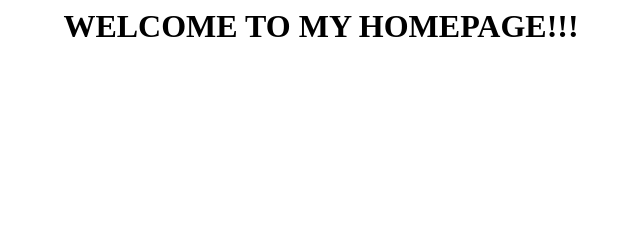
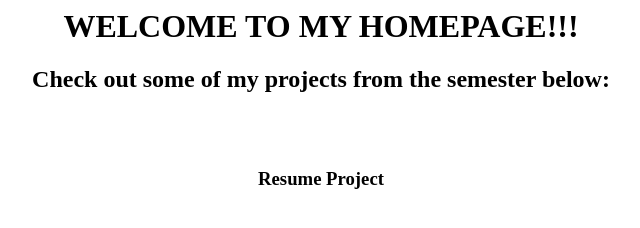
Before and after one commit to CArringtonYT/CArringtonYT.github.io, a plain HTML site: page index.html in a window 1280 px wide. Shown: the whole page, without its empty margins (319-959 px from the left). Drawn offline with Linux system fonts and the light colour scheme.

Commit message:
Add files via upload

```diff
--- a/index.html
+++ b/index.html
@@ -8,6 +8,13 @@
         <h1>
           WELCOME TO MY HOMEPAGE!!!
         </h1>
+		<h2>
+		Check out some of my projects from the
+		semester below:
+		</h2>
+		<br>
+		<br>
+		<h3>Resume Project</h3>
       </center>
   </body>
 </html>
```
